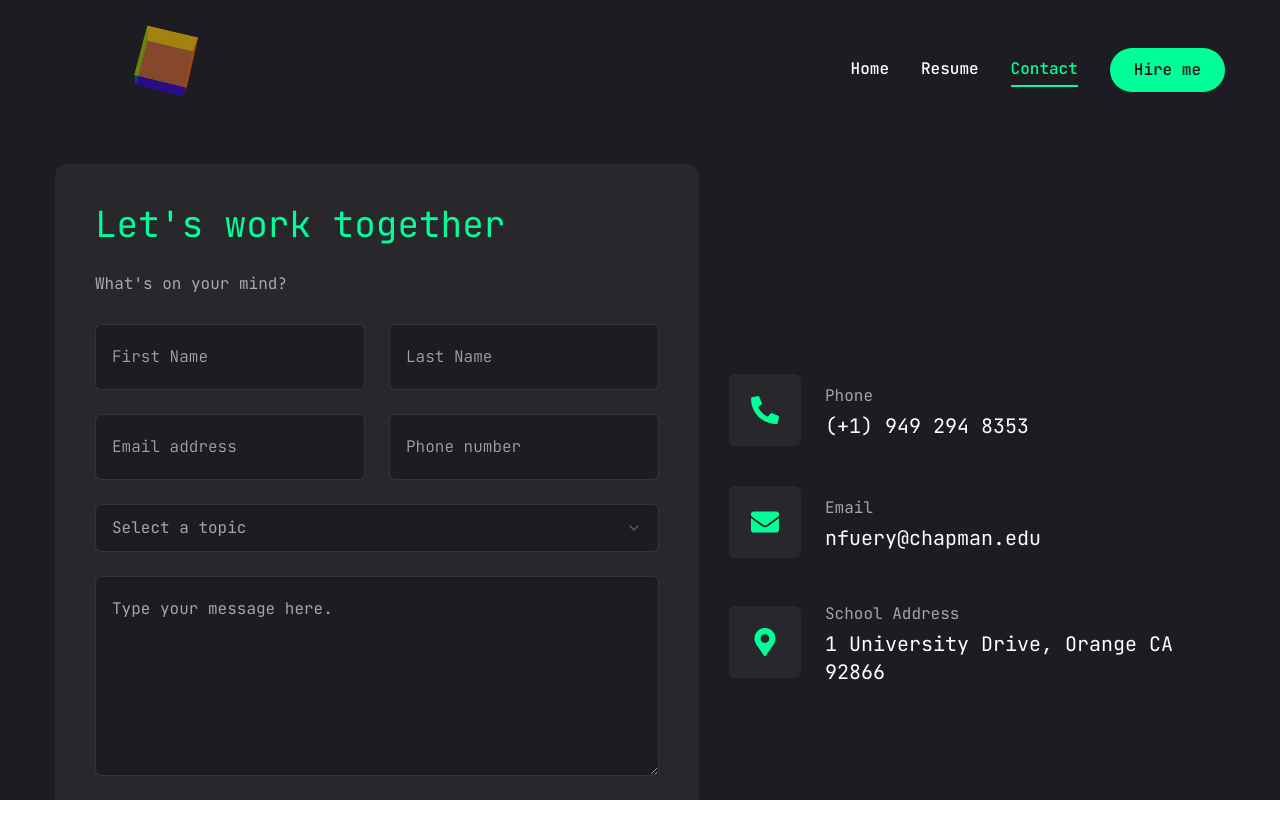
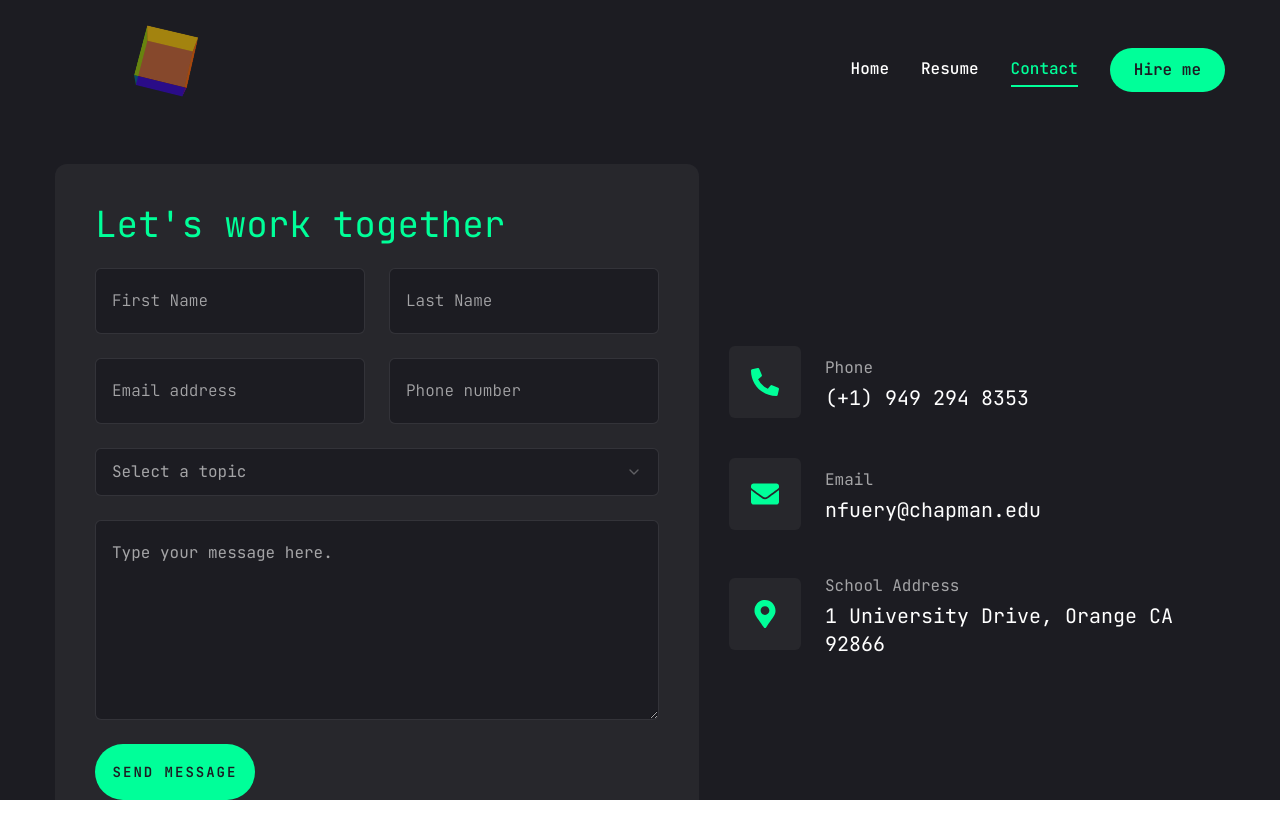
Before and after one commit to nfuery/website, a Next.js app: page /contact in a window 1280 px wide. Shown: the top 838 px of the page. Built offline with nearby package versions, Linux system fonts and the light colour scheme.

Commit message:
Small change to Contact page

```diff
--- a/app/contact/page.jsx
+++ b/app/contact/page.jsx
@@ -71,9 +71,6 @@ const Contact = () => {
                             <h3 className="text-4xl text-accent">
                                 Let's work together
                             </h3>
-                            <p className="text-white/60">
-                                What's on your mind?
-                            </p>
                             {/* input */}
                             <div className="grid grid-cols-1 md:grid-cols-2 gap-6">
                                 <Input type="text" name="firstname" placeholder="First Name" required />
```
